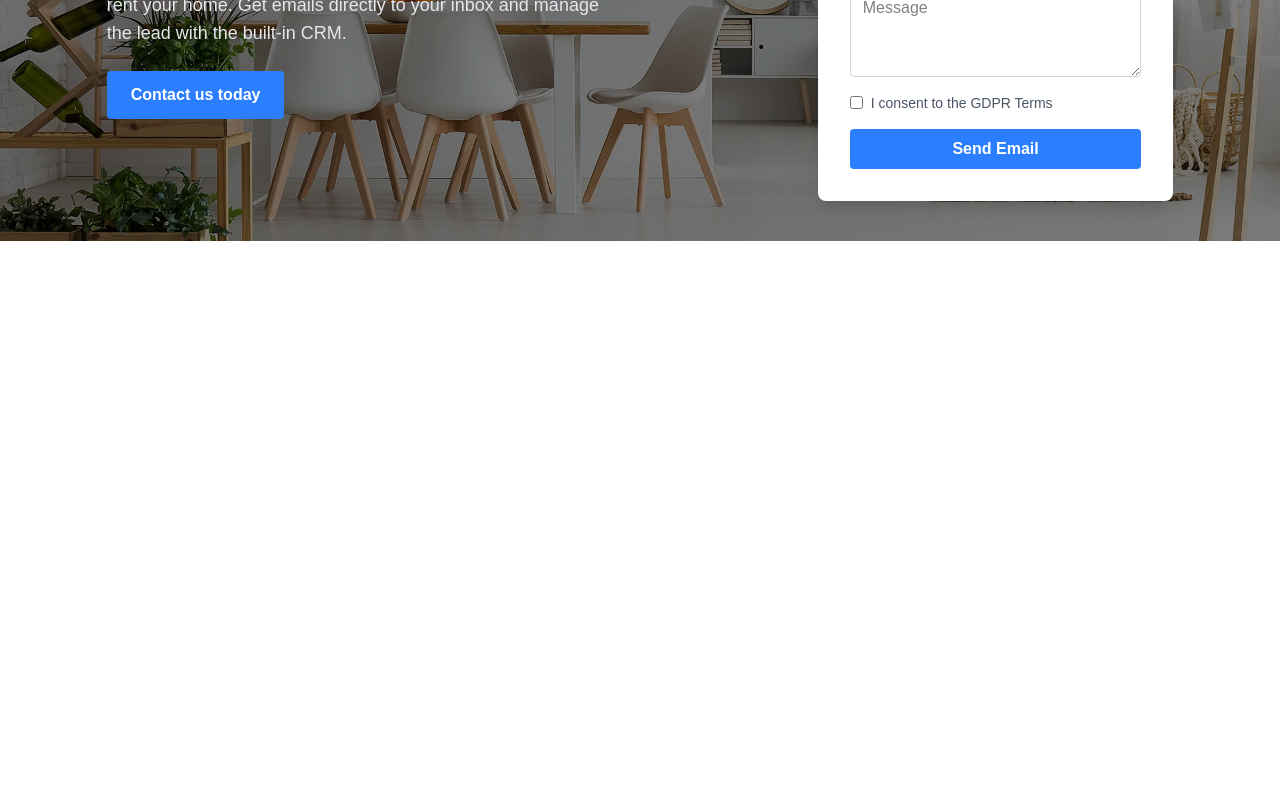
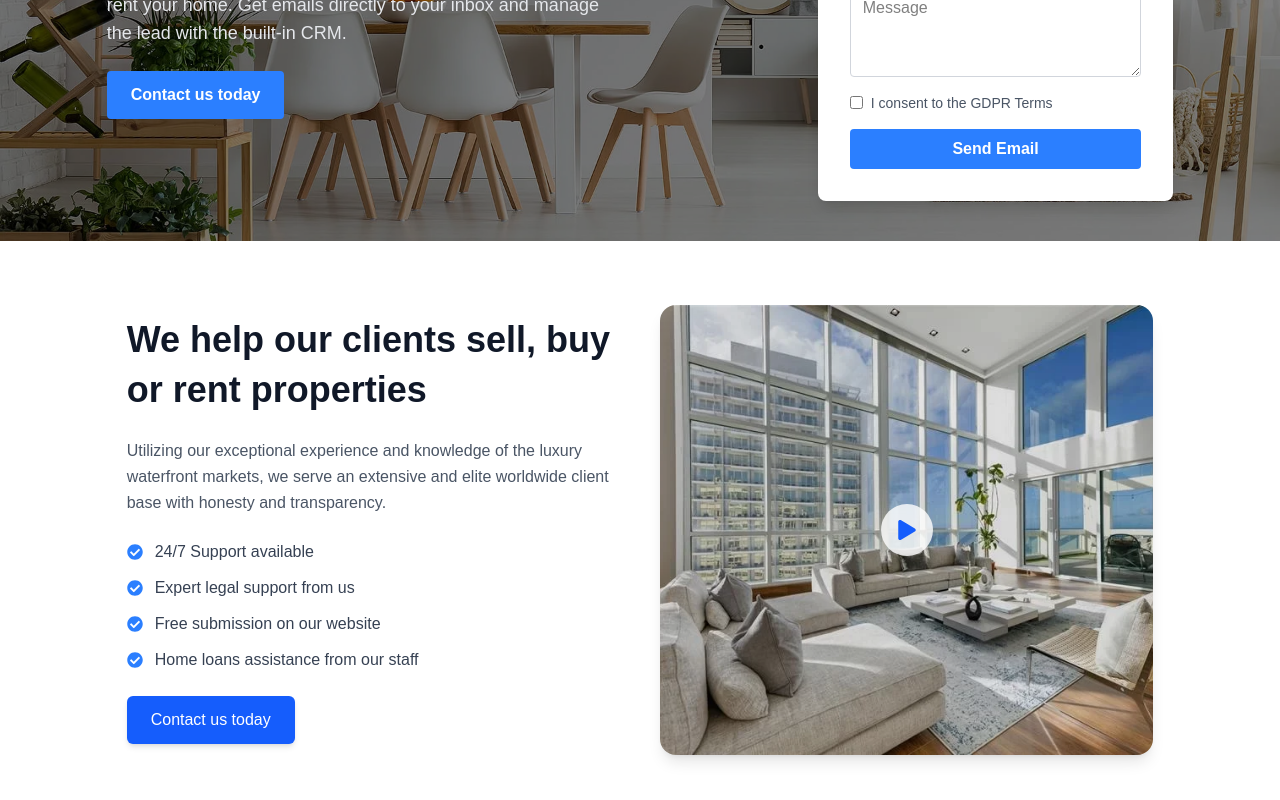
Before and after one commit to BigwigMediaAI/ethicalinfrastructure, a Next.js app: page / in a window 1280 px wide. Shown: the part 492-1292 px from the top of the page. Before the commit the page ends 800 px from the top, so only its background shows below. Built offline with nearby package versions, Linux system fonts and the light colour scheme.

Commit message:
added about page and wehelp component

```diff
--- /dev/null
+++ b/components/WeHelp.tsx
@@ -0,0 +1,63 @@
+"use client";
+import React from "react";
+import Image from "next/image";
+import { FaCheckCircle, FaPlay } from "react-icons/fa";
+import aboutImg from "../assets/9-768x532.webp"; // replace with your image
+
+const WeHelp = () => {
+  return (
+    <section className="w-full py-16 px-6 bg-white">
+      <div className="w-11/12 md:w-5/6 mx-auto grid grid-cols-1 md:grid-cols-2 gap-10 items-center">
+        {/* ===== Left Content ===== */}
+        <div className="space-y-6">
+          <h2 className="text-3xl md:text-4xl font-bold text-gray-900 leading-snug">
+            We help our clients sell, buy or rent properties
+          </h2>
+
+          <p className="text-gray-600 leading-relaxed">
+            Utilizing our exceptional experience and knowledge of the luxury
+            waterfront markets, we serve an extensive and elite worldwide client
+            base with honesty and transparency.
+          </p>
+
+          <ul className="space-y-3 text-gray-700">
+            {[
+              "24/7 Support available",
+              "Expert legal support from us",
+              "Free submission on our website",
+              "Home loans assistance from our staff",
+            ].map((item, index) => (
+              <li key={index} className="flex items-center gap-3">
+                <FaCheckCircle className="text-blue-500" />
+                {item}
+              </li>
+            ))}
+          </ul>
+
+          <button className="bg-blue-600 hover:bg-blue-700 text-white font-medium px-6 py-3 rounded-md shadow-md transition">
+            Contact us today
+          </button>
+        </div>
+
+        {/* ===== Right Image with Play Icon ===== */}
+        <div className="relative w-full h-[350px] md:h-[450px] rounded-2xl overflow-hidden shadow-lg">
+          <Image
+            src={aboutImg}
+            alt="Modern Living Room"
+            fill
+            className="object-cover"
+            priority
+          />
+          {/* Play Button Overlay */}
+          <div className="absolute inset-0 flex items-center justify-center bg-black/10">
+            <button className="bg-white/80 hover:bg-white text-blue-600 rounded-full p-4 transition">
+              <FaPlay size={20} />
+            </button>
+          </div>
+        </div>
+      </div>
+    </section>
+  );
+};
+
+export default WeHelp;
--- /dev/null
+++ b/src/app/about/page.tsx
@@ -0,0 +1,37 @@
+"use client";
+import React from "react";
+import Image from "next/image";
+import bgImage from "../../../assets/team2.jpg";
+import Navbar from "../../../components/Navbar";
+
+const AboutHero = () => {
+  return (
+    <>
+      <Navbar />
+      <section className="relative w-full h-[60vh] md:h-[85vh] flex items-center justify-center overflow-hidden">
+        {/* Background Image */}
+        <Image
+          src={bgImage}
+          alt="About Us Background"
+          fill
+          priority
+          className="object-cover brightness-50"
+        />
+
+        {/* Overlay Text */}
+        <div className="relative text-center text-white px-4">
+          <h1 className="text-4xl md:text-6xl font-bold mb-4">
+            About <span className="text-blue-400">Us</span>
+          </h1>
+          <p className="max-w-2xl mx-auto text-lg md:text-xl">
+            We are dedicated to delivering excellence and innovation in
+            everything we do — empowering clients to achieve their goals with
+            confidence.
+          </p>
+        </div>
+      </section>
+    </>
+  );
+};
+
+export default AboutHero;
--- a/src/app/page.tsx
+++ b/src/app/page.tsx
@@ -1,11 +1,13 @@
 import Hero from "../../components/Hero";
 import Navbar from "../../components/Navbar";
+import WeHelp from "../../components/WeHelp";
 
 export default function Home() {
   return (
     <>
       <Navbar />
       <Hero />
+      <WeHelp />
     </>
   );
 }
```
Also changed, not shown: assets/9-768x532.webp (added), assets/team2.jpg (added).
